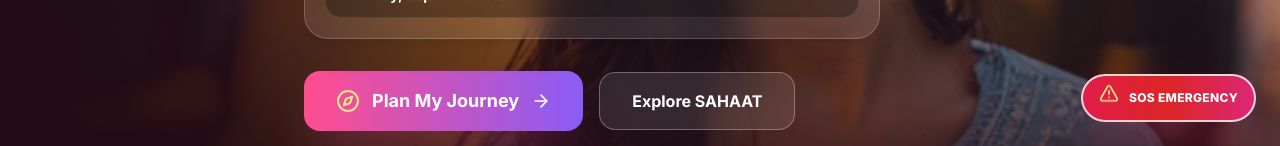
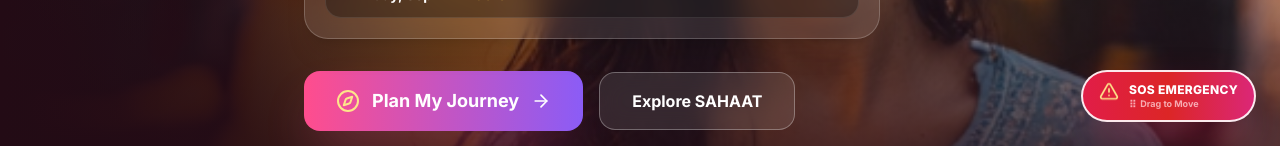
Before and after one commit to ridhimacodes/-Saahat-, a React (Vite) app: page / in a window 1280 px wide. Shown: the part 654-800 px from the top of the page. Built offline with nearby package versions, Linux system fonts and the light colour scheme; a web font is replaced by a local one.

Commit message:
Make SOS emergency button freely draggable on screen to prevent UI overlaps

```diff
--- a/src/components/SOSModal.tsx
+++ b/src/components/SOSModal.tsx
@@ -19,6 +19,7 @@ export const SOSModal: React.FC<SOSModalProps> = ({
   const [isLocationSharingActive, setIsLocationSharingActive] = useState(true);
   const [isCallSimulated, setIsCallSimulated] = useState<string | null>(null);
   const [isResolved, setIsResolved] = useState(false);
+  const [isDragging, setIsDragging] = useState(false);
 
   useEffect(() => {
     if (isOpenDirectly) {
@@ -28,6 +29,7 @@ export const SOSModal: React.FC<SOSModalProps> = ({
   }, [isOpenDirectly]);
 
   const handleOpenSOS = () => {
+    if (isDragging) return;
     setIsOpen(true);
     setIsResolved(false);
     setIsLocationSharingActive(true);
@@ -60,20 +62,34 @@ export const SOSModal: React.FC<SOSModalProps> = ({
 
   return (
     <>
-      {/* Persistent Floating SOS Action Button (Bottom Right) */}
-      <div className="fixed bottom-20 right-4 sm:bottom-6 sm:right-6 z-40">
+      {/* Draggable Floating SOS Action Button (Moveable anywhere on screen) */}
+      <motion.div
+        drag
+        dragMomentum={false}
+        dragElastic={0.05}
+        onDragStart={() => setIsDragging(true)}
+        onDragEnd={() => {
+          setTimeout(() => setIsDragging(false), 150);
+        }}
+        className="fixed bottom-20 right-4 sm:bottom-6 sm:right-6 z-50 touch-none cursor-grab active:cursor-grabbing select-none"
+      >
         <motion.button
           onClick={handleOpenSOS}
-          whileHover={{ scale: 1.1 }}
+          whileHover={{ scale: 1.08 }}
           whileTap={{ scale: 0.95 }}
-          className="relative group flex items-center gap-2.5 px-4 py-3 rounded-full bg-gradient-to-r from-rose-600 via-red-600 to-pink-600 text-white font-extrabold text-sm shadow-2xl shadow-rose-600/50 hover:shadow-rose-600/70 border-2 border-white/80 backdrop-blur-sm transition-all overflow-hidden"
-          title="Emergency SOS Console"
+          className="relative group flex items-center gap-2.5 px-4 py-2.5 rounded-full bg-gradient-to-r from-rose-600 via-red-600 to-pink-600 text-white font-extrabold text-sm shadow-2xl shadow-rose-600/50 hover:shadow-rose-600/70 border-2 border-white/90 backdrop-blur-sm transition-shadow overflow-hidden"
+          title="Hold & Drag to reposition • Click for Emergency SOS"
         >
           <span className="absolute inset-0 rounded-full bg-rose-500 animate-ping opacity-30 pointer-events-none" />
-          <AlertTriangle className="w-5 h-5 text-amber-200 animate-bounce" />
-          <span className="tracking-wide uppercase font-black text-xs">SOS Emergency</span>
+          <AlertTriangle className="w-5 h-5 text-amber-200 animate-bounce flex-shrink-0" />
+          <div className="flex flex-col items-start leading-tight">
+            <span className="tracking-wide uppercase font-black text-xs">SOS Emergency</span>
+            <span className="text-[9px] font-bold text-rose-200 opacity-80 flex items-center gap-1">
+              <span className="text-[10px]">⠿</span> Drag to Move
+            </span>
+          </div>
         </motion.button>
-      </div>
+      </motion.div>
 
       {/* Emergency Console Overlay Modal */}
       <AnimatePresence>
```
